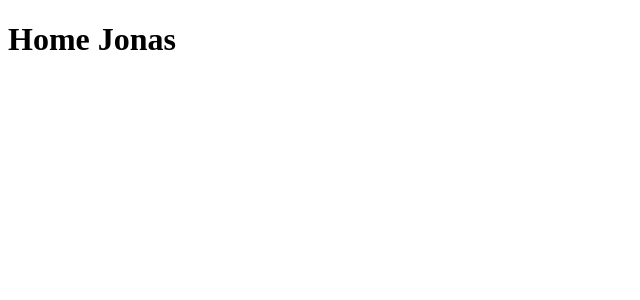
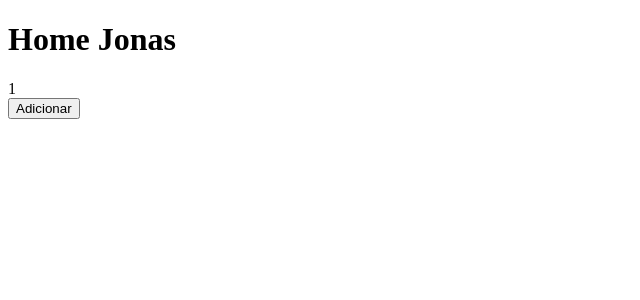
Before and after one commit to jonasbfranco/ideia-unica, a Next.js app: page / in a window 1280 px wide. Shown: the top 300 px of the page, without its empty margins (0-640 px from the left). Built offline with nearby package versions, Linux system fonts and the light colour scheme.

Commit message:
teste de pagina home

```diff
--- a/pages/index.js
+++ b/pages/index.js
@@ -5,6 +5,7 @@ function Home() {
     return  (
         <div>
             <h1>Home Jonas</h1>
+            <Contador />
         </div>
     )
 }
```
